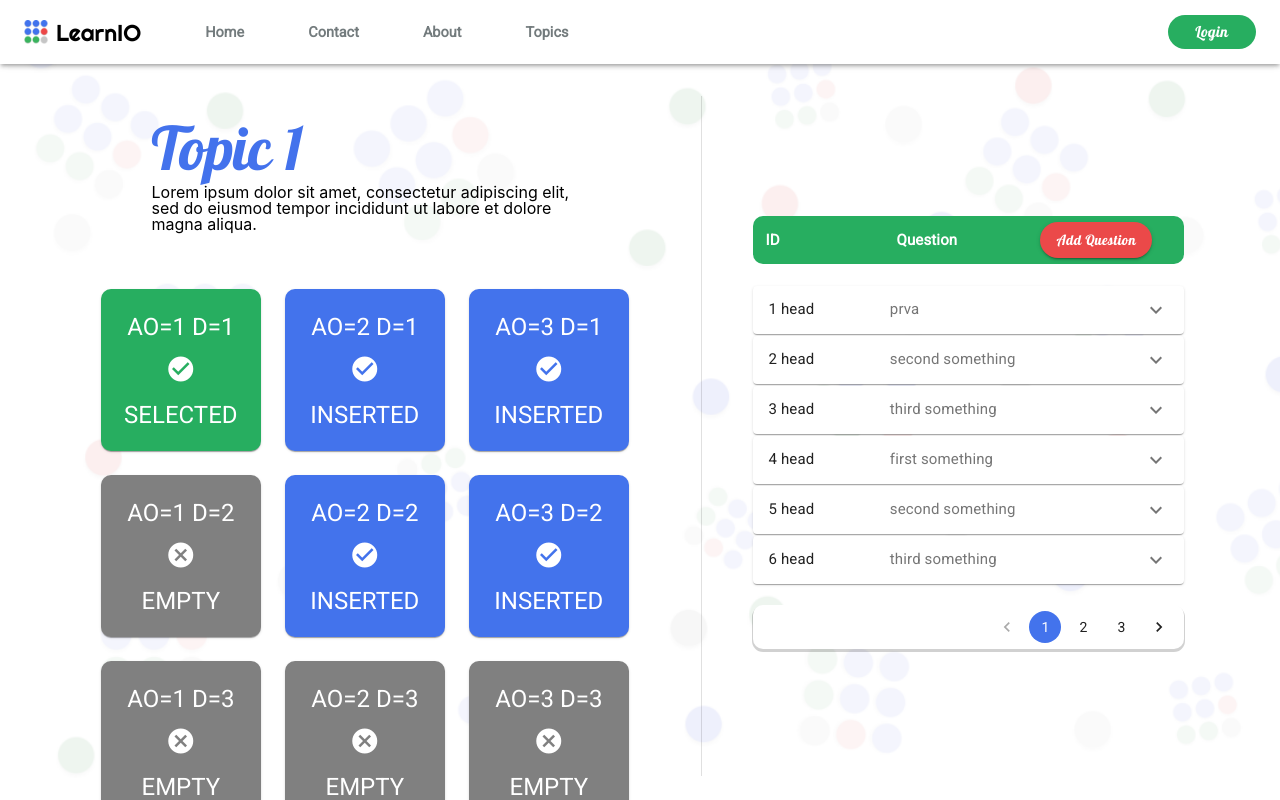
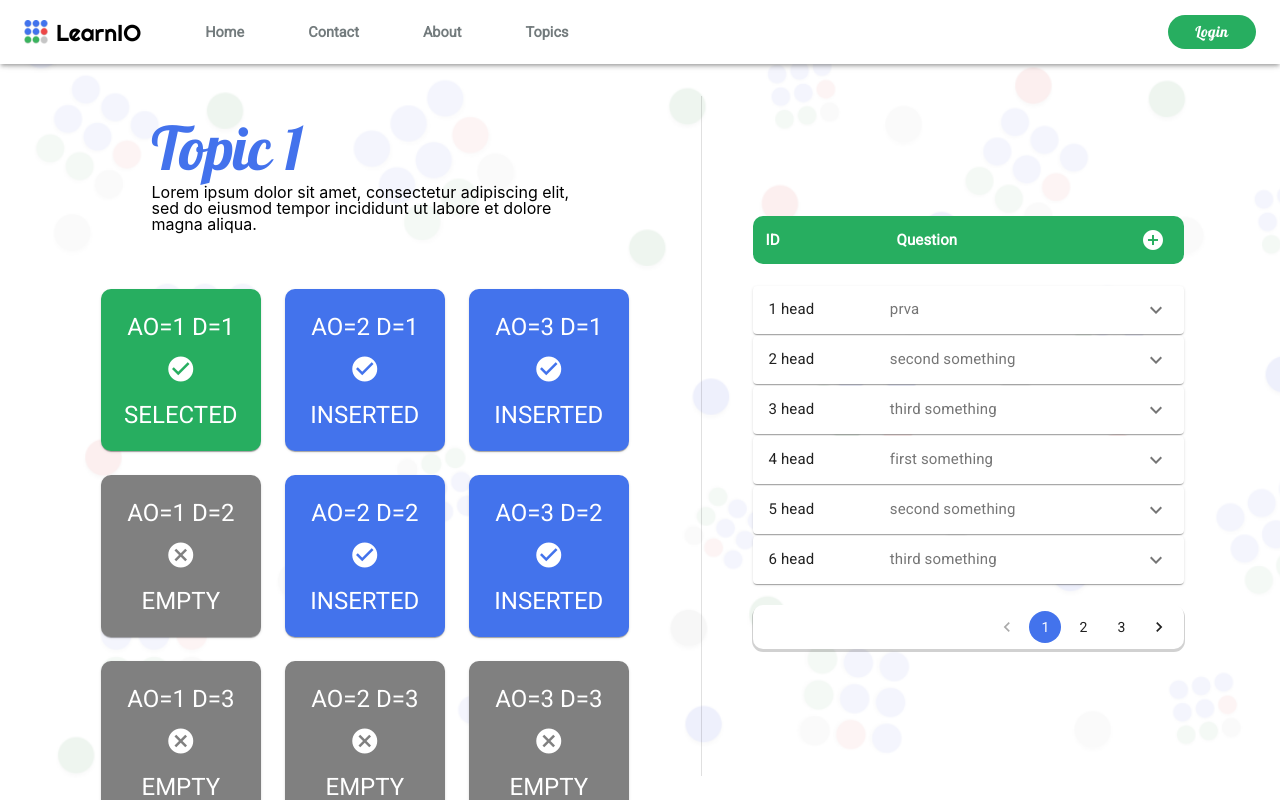
Before and after one commit to IvanLuksic/LearnIO, a React (Create React App) app in the folder learnio/: page /topic/1 in a window 1280 px wide. Built offline with nearby package versions, Linux system fonts and the light colour scheme.

Commit message:
Delete question added, visual improvements to question table

```diff
--- a/learnio/src/components/EditQuestion.jsx
+++ b/learnio/src/components/EditQuestion.jsx
@@ -102,6 +102,15 @@ const useStyles = makeStyles((theme)=>({
     maxWidth:'3em',
     maxHeight:'3em',
     alignItems:"flex-start"
+  },
+  addButton:{
+    position:'relative',
+    marginLeft:"auto",
+    marginRight:"1em",
+    borderRadius:'25px',
+    maxWidth:"2.5em",
+    minWidth:"2.5em",
+    backgroundColor:"transparent"
   }
 }));
 
@@ -117,6 +126,7 @@ function Background() {
 function AddAccordion(props) {
   const classes = useStyles();
   const [text, setText] = useState("nesto");
+  const [expandedQuestion,setExpandedQuestion]=useState(false);
 
 
 
@@ -128,6 +138,7 @@ function AddAccordion(props) {
   const handleChange = (panel) => (event, isExpanded) => {
     props.changeExpanded( isExpanded? panel.id:false);
     setText(panel.text);
+    setExpandedQuestion(panel);
   };
   const changeText=(value)=>{
     setText(value);
@@ -135,8 +146,9 @@ function AddAccordion(props) {
   const changePage = (event, value) => {
     props.changePage(value);
   };
-  const handleDelete= (value)=>{
-    props.questDelete(value);
+  const handleDelete= ()=>{
+    props.questDelete(expandedQuestion);
+    setExpandedQuestion(false);
   }
 
   return(
@@ -158,12 +170,12 @@ function AddAccordion(props) {
               <Typography>{text}</Typography>
             </Grid>
             <Grid container md={3} xs={4} direction="row" justify="flex-end" alignItems="center">
-                <Popup trigger={<Button className={classes.iconButtons} ><Icon style={{color:"#4372ec",fontSize:'2em'}}> edit_outlined_icon </Icon></Button>} modal nested fixed>
+                <Popup trigger={<Button className={classes.iconButtons} ><Icon style={{color:"#4372ec",fontSize:'2em'}}>edit_outlined_icon </Icon></Button>} modal nested fixed>
                 {
                   <EditQuestionPU questChange={props.questChange} questDelete={props.questDelete} prop={question} changeText={changeText}/>
                 }
               </Popup>
-              <Button className={classes.iconButtons} onClick={(question) => handleDelete(question)} ><Icon  style={{color:"#EB4949",fontSize:'2em'}}> delete_forever_rounded_icon</Icon></Button>
+              <Button className={classes.iconButtons} onClick={() =>handleDelete()} ><Icon  style={{color:"#EB4949",fontSize:'2em'}}>delete_forever_rounded_icon</Icon></Button>
             </Grid>
           </Grid>
         </AccordionDetails>
@@ -171,8 +183,6 @@ function AddAccordion(props) {
       </div>
     ))}
     <div className={classes.pagin}>
-
-
       <Pagination style={{display: 'flex', justifyContent:'flex-end'}} count={pageCount} page={props.page} onChange={changePage} color="primary" />
     </div>
     </div>
@@ -189,21 +199,16 @@ export function EditQuestion(props) {
             <div className={classes.tableHeader}>
               <Typography className={classes.Heading}>ID</Typography>
               <Typography style={{marginLeft:'-3%'}} className={classes.Heading}>Question</Typography>
-              <Hidden smDown>
-                  <Popup trigger={
-                    <Button style={{position:'relative', float:'right', borderRadius:'25px', fontFamily:"Lobster"}} variant="contained" color="secondary">
-                      Add Question
-                    </Button>
-                  } modal nested fixed>
-                  { <AddQuestPU/>  }
+                <Popup trigger={ <Button className={classes.addButton}><Icon style={{color:"white"}}>add_circle</Icon></Button>} modal nested fixed>
+                {
+                  <AddQuestPU/>
+                }
                 </Popup>
-                </Hidden>
             </div>
             {
               props.questions ? <div style={{position:'relative', marginTop:'5%'}}><AddAccordion page={props.page} changePage={props.changePage} questDelete={props.questDelete} expanded={props.expanded} changeExpanded={props.changeExpanded} questChange={props.questChange} questions={props.questions}/></div>
               : <div style={{position:'relative', marginTop:'5%'}}><Typography style={{display:'flex', justifyContent:'center', color:'gray'}}>No questions added</Typography></div>
             }
-
             </div>
         </div>
     )
```
Lines whose indentation alone changed are shown as unchanged.
